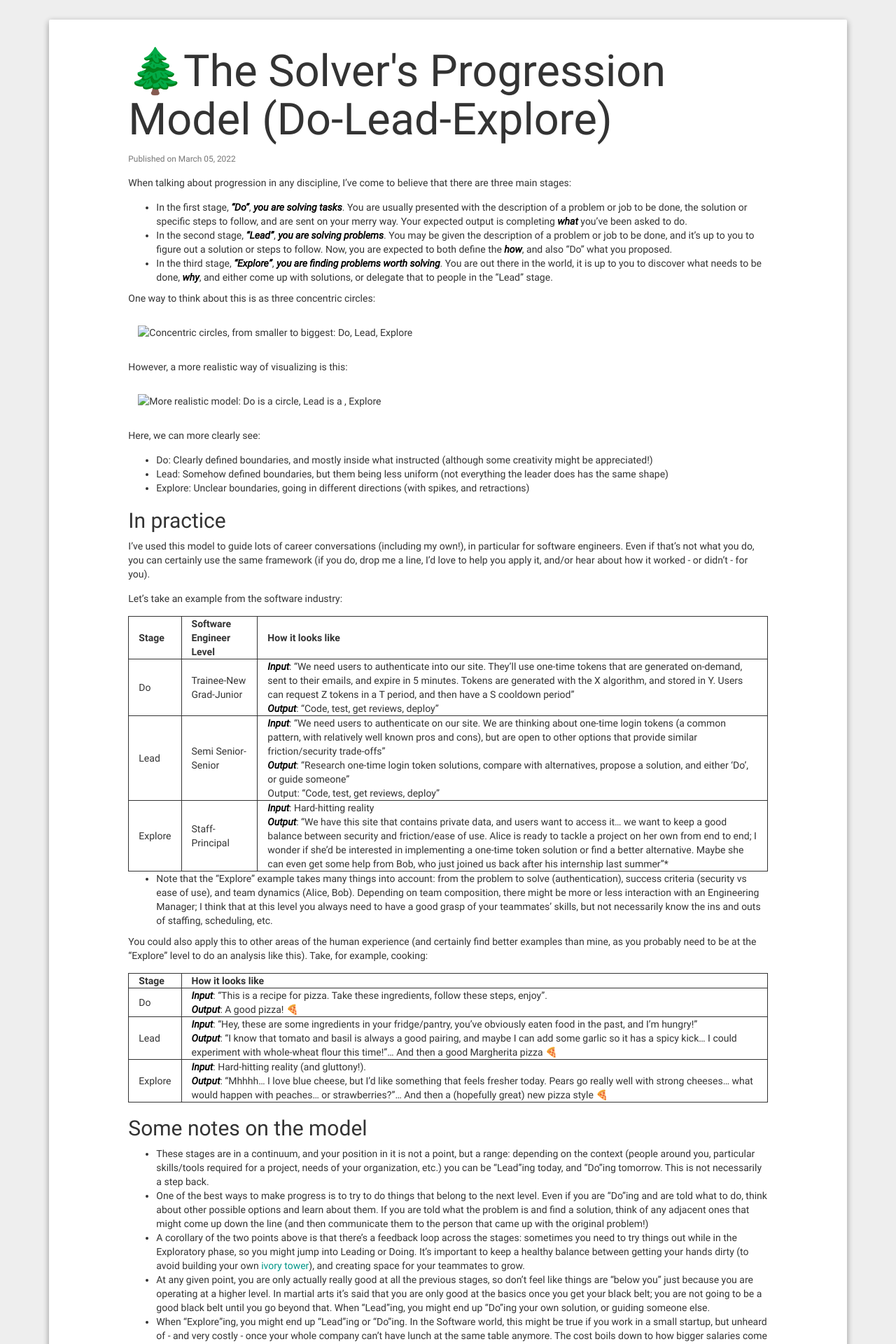
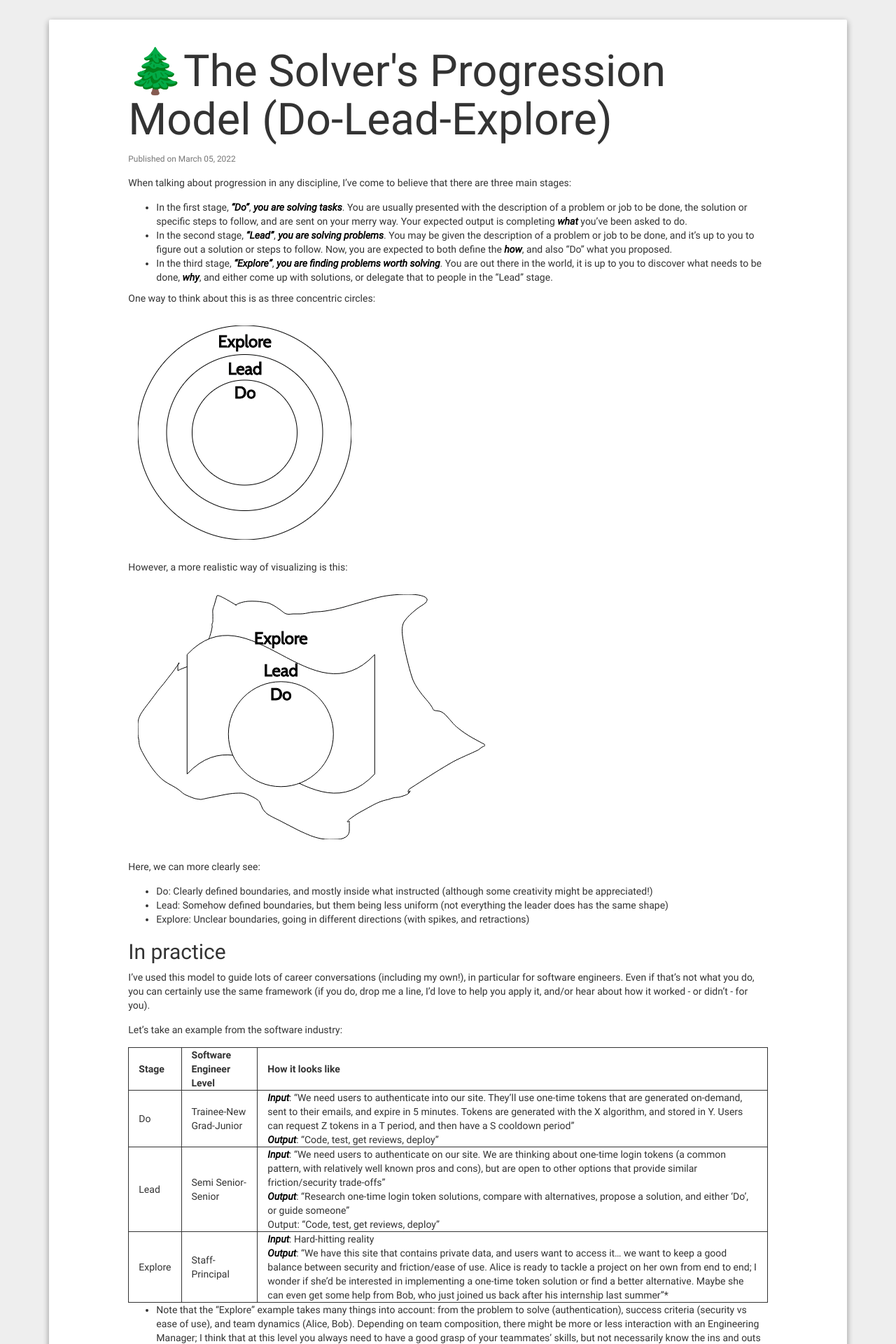
Before and after one commit to marianosimone/marianosimone.github.com, a Jekyll site: the page built from _articles/progression.md, in a window 1280 px wide. Shown: the top 1920 px of the page at 70% size. Built offline with Jekyll 4.4.1, drawn with Linux system fonts in a browser that asks for light colours.

Commit message:
Fix image paths in articles to use absolute paths

```diff
--- a/_articles/progression.md
+++ b/_articles/progression.md
@@ -13,11 +13,11 @@ When talking about progression in any discipline, I've come to believe that ther
 
 One way to think about this is as three concentric circles:
 
-![Concentric circles, from smaller to biggest: Do, Lead, Explore](img/progression_concentric.png)
+![Concentric circles, from smaller to biggest: Do, Lead, Explore](/img/progression_concentric.png)
 
 However, a more realistic way of visualizing is this:
 
-![More realistic model: Do is a circle, Lead is a , Explore](img/progression_real.png)
+![More realistic model: Do is a circle, Lead is a , Explore](/img/progression_real.png)
 
 Here, we can more clearly see:
 
@@ -60,9 +60,9 @@ You could also apply this to other areas of the human experience (and certainly
   - In the first stage, you concentrate on the "what" is being done, on the second, on "how" to do it, while on the third, you are more interested on "why" certain things need doing.
 - Visualizing it as concentric circles helps find some potential pathological cases:
   - If you are "Do"ing, and outside of "Lead" too much, you might be solving tasks that are unnecessary:
-    ![Concentric circles, with Do out](img/progression_do_out.png)
+    ![Concentric circles, with Do out](/img/progression_do_out.png)
   - If you are "Explore"ing, and don't overlap with "Lead"ers and "Do"ers, you might be too out of touch with reality, or they might be solving problems that are not even analyzed beforehand:
-    ![Concentric circles, with Do out](img/progression_explore_out.png)
+          ![Concentric circles, with Do out](/img/progression_explore_out.png)
 
 ## Acknowledgements
 
```
Also changed, not shown: _articles/needs-likes-skills.md (+2 -2 lines).
